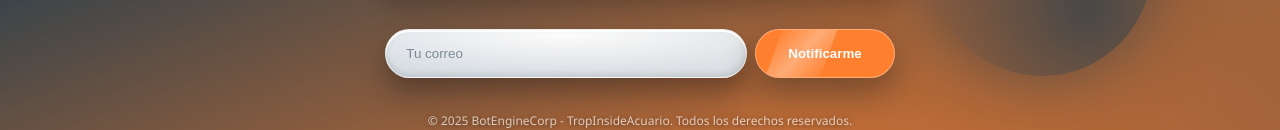
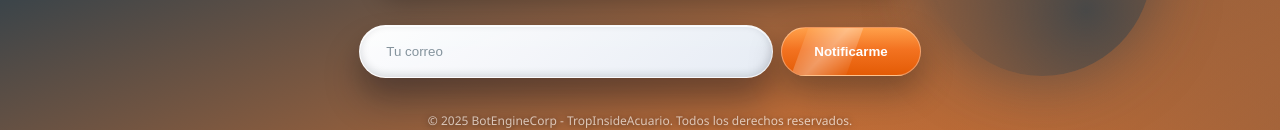
Before and after one commit to botenginecorp/ComminSoon, a website: page index.html in a window 1280 px wide. Both pictures are taken after a click on the button "Notificarme". Shown: the part 647-777 px from the top of the page. Drawn offline with Linux system fonts and the light colour scheme; animation ran at ten frames a second.

Commit message:
cambio dise;o

```diff
--- a/styles.css
+++ b/styles.css
@@ -89,35 +89,50 @@ html, body {
 }
 
 button{
-  background: var(--brand);
+  position:relative;
+  background: linear-gradient(180deg, #ffa04a 0%, #f37321 45%, #e45b05 100%);
   color: #fff;
-  border: none;
+  border:1px solid rgba(255,255,255,0.4);
+  box-shadow:
+    0 22px 36px rgba(240,104,12,0.32),
+    0 12px 22px rgba(208,88,6,0.22),
+    inset 0 1px 0 rgba(255,255,255,0.7),
+    inset 0 -3px 10px rgba(125,36,0,0.28);
 }
 
 button:hover{
-  background: var(--brand-dark);
+  background: linear-gradient(180deg, #ffb265 0%, #f07929 45%, #d85a04 100%);
 }
 
 button:focus{
   outline:none;
-  box-shadow: 0 6px 18px rgba(254,127,45,0.26);
+  box-shadow:
+    0 26px 40px rgba(226,90,4,0.38),
+    0 12px 28px rgba(196,76,0,0.24),
+    inset 0 1px 0 rgba(255,255,255,0.72),
+    inset 0 -3px 10px rgba(125,36,0,0.32);
 }
 
 input[type="email"]{
-  padding:16px 20px;
-  width:320px;
+  position:relative;
+  padding:18px 26px;
+  width:360px;
   max-width:100%;
-  border-radius:26px;
-  border:1px solid rgba(255,255,255,0.45);
-  background: radial-gradient(120% 140% at 50% 10%, rgba(255,255,255,0.98), rgba(227,236,244,0.92) 55%, rgba(207,222,236,0.9) 100%);
-  color: #1c2d3d;
+  border-radius:32px;
+  border:1px solid rgba(255,255,255,0.58);
+  background:
+    linear-gradient(140deg, rgba(255,255,255,0.95), rgba(230,237,245,0.95)),
+    linear-gradient(180deg, rgba(255,255,255,0.92) 0%, rgba(213,225,238,0.94) 100%);
+  color: #1a2a3c;
   outline:none;
+  backdrop-filter: blur(12px);
+  -webkit-backdrop-filter: blur(12px);
   box-shadow:
-    0 20px 32px rgba(10,16,24,0.26),
-    0 8px 18px rgba(6,12,20,0.15),
-    inset 0 2px 0 rgba(255,255,255,0.9),
-    inset 0 -2px 6px rgba(12,22,35,0.12);
-  transition: box-shadow 160ms ease, transform 160ms ease;
+    0 24px 36px rgba(8,16,28,0.28),
+    0 12px 24px rgba(8,16,28,0.14),
+    inset 0 1px 0 rgba(255,255,255,0.92),
+    inset 0 -2px 8px rgba(12,22,35,0.15);
+  transition: box-shadow 180ms ease, transform 180ms ease;
 }
 
 input::placeholder{
@@ -127,11 +142,11 @@ input::placeholder{
 
 input[type="email"]:focus{
   box-shadow:
-    0 24px 42px rgba(10,16,24,0.32),
-    0 10px 24px rgba(8,16,28,0.2),
-    inset 0 2px 0 rgba(255,255,255,0.95),
-    inset 0 -2px 6px rgba(12,22,35,0.15);
-  transform: translateY(-2px);
+    0 30px 48px rgba(6,14,26,0.32),
+    0 14px 28px rgba(6,14,26,0.22),
+    inset 0 1px 0 rgba(255,255,255,0.95),
+    inset 0 -3px 10px rgba(12,22,35,0.18);
+  transform: translateY(-3px);
 }
 
 
```
